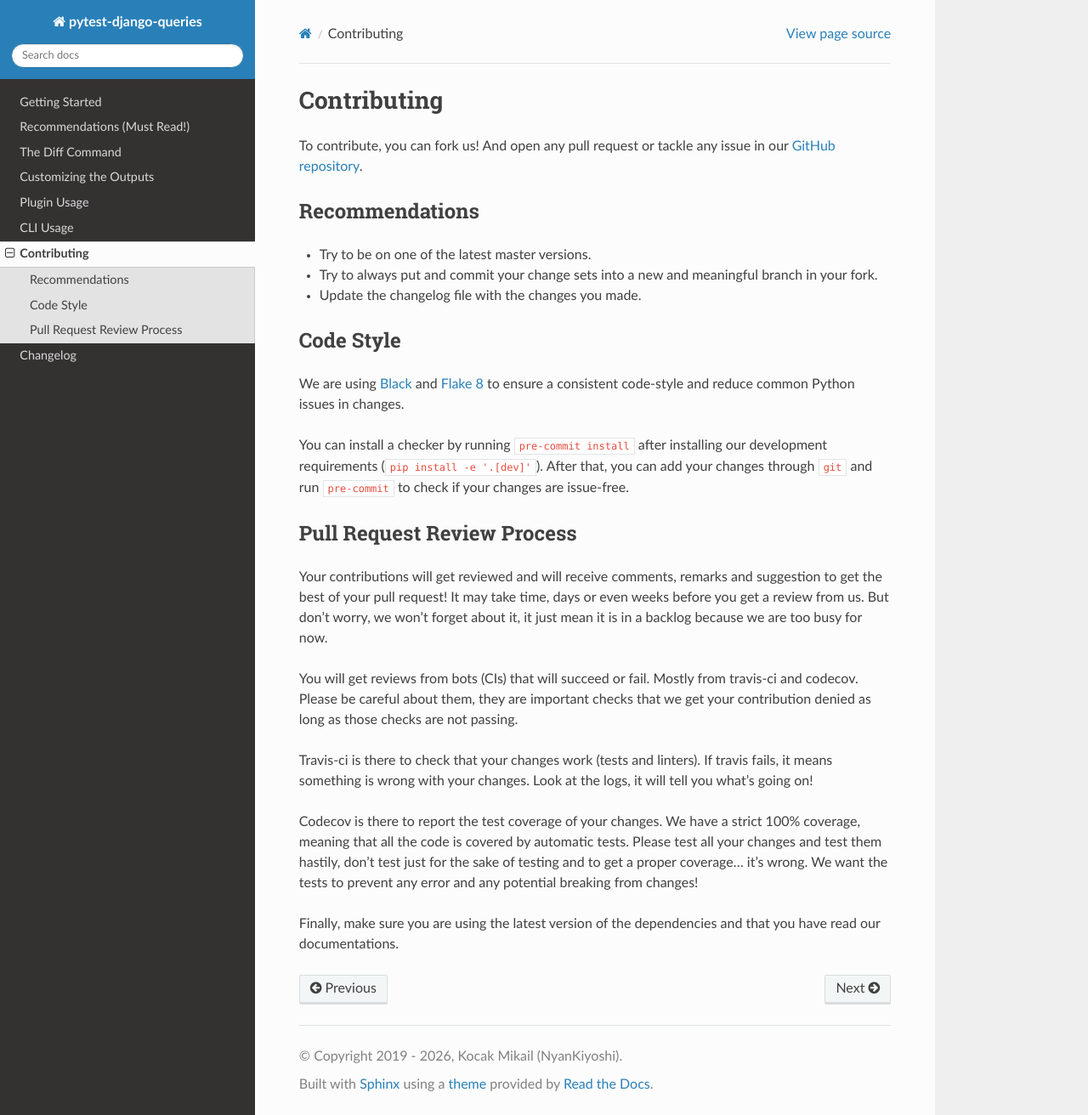
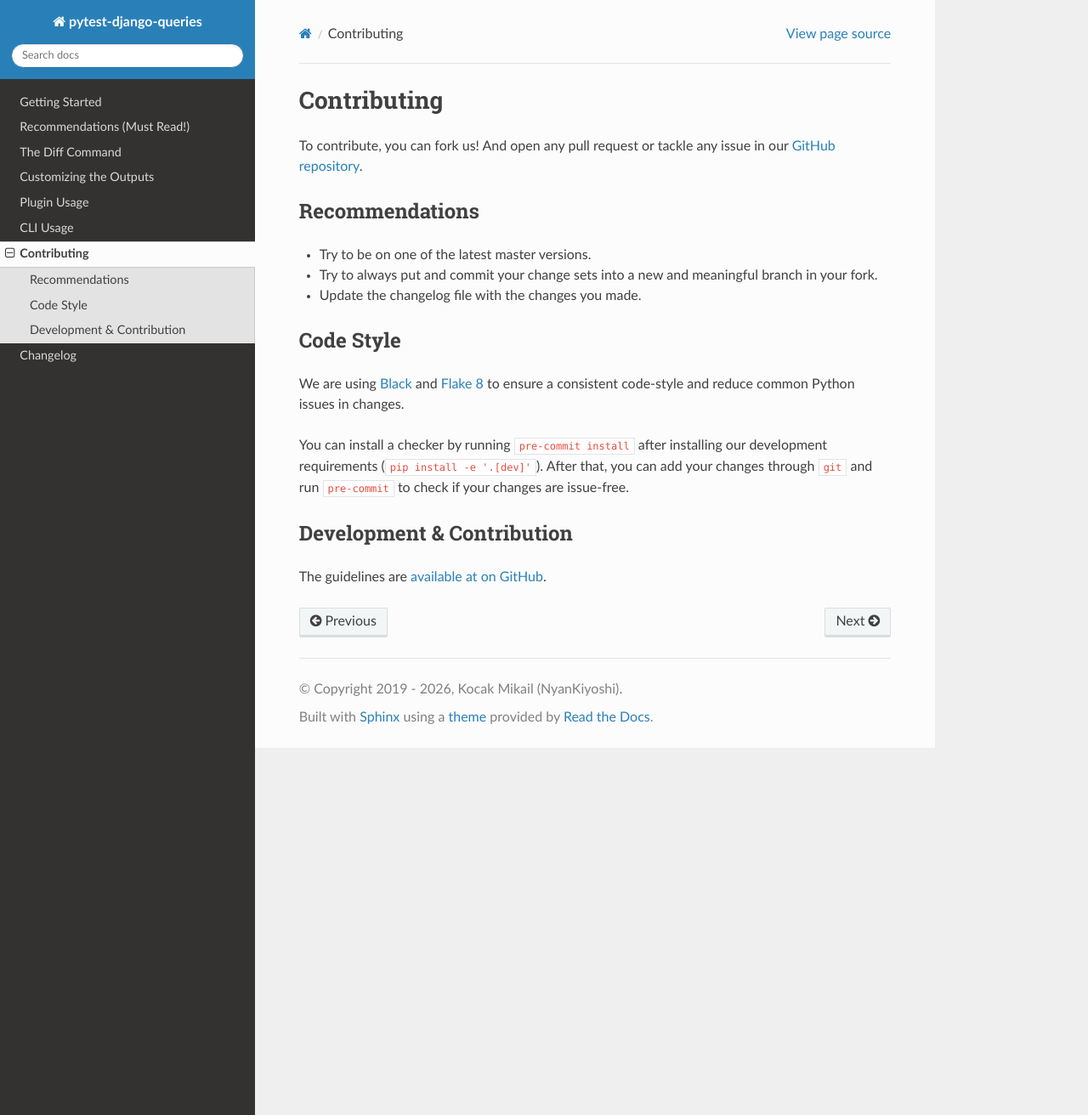
Before and after one commit to NyanKiyoshi/pytest-django-queries, a Sphinx documentation site: the page built from docs/contributing.rst, in a window 1280 px wide and 1312 px high. Shown: the whole window at 85% size. Built offline with Sphinx 7.4.7 and the Read the Docs theme 3.1.0, drawn with Linux system fonts in a browser that asks for light colours.

Commit message:
build: switch pytest to GitHub Actions

```diff
--- a/docs/contributing.rst
+++ b/docs/contributing.rst
@@ -20,15 +20,7 @@ We are using `Black <https://github.com/python/black>`_ and `Flake 8 <http://fla
 You can install a checker by running ``pre-commit install`` after installing our development requirements (``pip install -e '.[dev]'``). After that, you can add your changes through ``git`` and run ``pre-commit`` to check if your changes are issue-free.
 
 
-Pull Request Review Process
-+++++++++++++++++++++++++++
+Development & Contribution
+++++++++++++++++++++++++++
 
-Your contributions will get reviewed and will receive comments, remarks and suggestion to get the best of your pull request! It may take time, days or even weeks before you get a review from us. But don’t worry, we won’t forget about it, it just mean it is in a backlog because we are too busy for now.
-
-You will get reviews from bots (CIs) that will succeed or fail. Mostly from travis-ci and codecov. Please be careful about them, they are important checks that we get your contribution denied as long as those checks are not passing.
-
-Travis-ci is there to check that your changes work (tests and linters). If travis fails, it means something is wrong with your changes. Look at the logs, it will tell you what’s going on!
-
-Codecov is there to report the test coverage of your changes. We have a strict 100% coverage, meaning that all the code is covered by automatic tests. Please test all your changes and test them hastily, don’t test just for the sake of testing and to get a proper coverage... it’s wrong. We want the tests to prevent any error and any potential breaking from changes!
-
-Finally, make sure you are using the latest version of the dependencies and that you have read our documentations.
+The guidelines are `available at on GitHub <https://github.com/NyanKiyoshi/pytest-django-queries/blob/-/CONTRIBUTING.md>`_.
--- a/pyproject.toml
+++ b/pyproject.toml
@@ -13,9 +13,9 @@ dependencies = [
     "beautifultable>=v1.0.0",
     "click",
     "colorama",
-    "django",
+    "django>=4.2.0",
     "jinja2",
-    "pytest>=4.4.0",
+    "pytest>=7.2.0",
 ]
 authors = [
   {name = "Mikail Kocak", email = "mikail-gh@pm.me"},
@@ -97,7 +97,7 @@ omit = [
     "*/tests/*",
     "*/test_*.py",
 ]
-source = "src/"
+source = ["src/"]
 
 [tool.coverage.report]
 exclude_lines = [
```
Also changed, not shown: CONTRIBUTING.md (+3 -2 lines), README.md (+0 -3 lines), .travis.yml (deleted), 4 other files.
